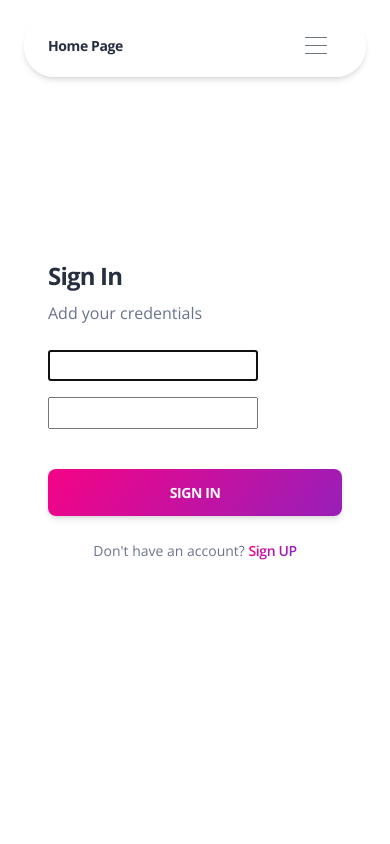
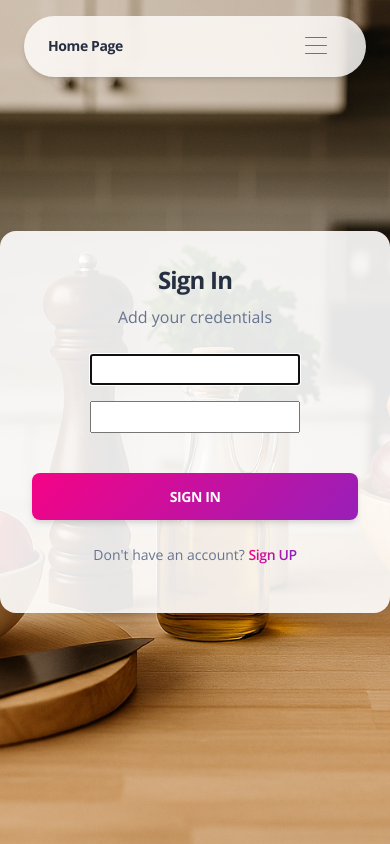
Before and after one commit to PavloDanylkiv/kitchen_manager, a Django app: page /accounts/login/ in a window 390 px wide. Run offline with Django 5.2, Linux system fonts and the light colour scheme; some libraries are stand-ins or nearby versions.

Commit message:
Add background image & reposition login card

```diff
--- a/templates/registration/login.html
+++ b/templates/registration/login.html
@@ -2,8 +2,27 @@
 
 {% block title %} Sign IN {% endblock title %}
 
-<!-- Specific CSS goes HERE -->
-{% block stylesheets %}{% endblock stylesheets %}
+{% block stylesheets %}
+  <style>
+    .fullpage-background {
+      background-image: url('{{ ASSETS_ROOT }}/img/login-page.png');
+      background-size: cover;
+      background-position: center;
+      min-height: 100vh;
+      display: flex;
+      align-items: center;
+      justify-content: center;
+    }
+    .login-card {
+      background: rgba(255, 255, 255, 0.9);
+      border-radius: 1rem;
+      padding: 2rem;
+      max-width: 420px;
+      width: 100%;
+      box-shadow: 0 4px 10px rgba(0, 0, 0, 0.1);
+    }
+  </style>
+{% endblock stylesheets %}
 
 {% block body_class %} sign-in-illustration {% endblock body_class %}
 
@@ -11,28 +30,19 @@
 
   {% include "includes/navigation-auth.html" %}
 
-  <section>
-    <div class="page-header section-height-100">
-      <div class="container">
-        <div class="row">
-          <div class="col-xl-4 col-lg-5 col-md-7 d-flex flex-column mx-lg-0 mx-auto">
-            <div class="card card-plain">
-              <div class="card-header pb-0 text-left">
+  <section class="fullpage-background">
+    <div class="login-card text-center">
       <h4 class="font-weight-bolder">Sign In</h4>
-                <p class="mb-0">
+      <p class="mb-4">
         {% if msg %}
           {{ msg | safe }}
         {% else %}
           Add your credentials
         {% endif %}
       </p>
-              </div>
-              <div class="card-body">
 
       <form method="post" action="" role="form">
-
         {% csrf_token %}
-
         <div class="mb-3">
           {{ form.username }}
         </div>
@@ -40,44 +50,21 @@
           {{ form.password }}
         </div>
         <div class="text-center">
-                    <button type="submit" name="login"
-                            class="btn btn-lg bg-gradient-primary btn-lg w-100 mt-4 mb-0">Sign in</button>
+          <button type="submit" name="login" class="btn btn-lg bg-gradient-primary btn-lg w-100 mt-4 mb-0">Sign in</button>
         </div>
       </form>
-              </div>
-              <div class="card-footer text-center pt-0 px-lg-2 px-1">
-                <p class="mb-4 text-sm mx-auto">
+
+      <div class="mt-4">
+        <p class="text-sm">
           Don't have an account?
           <a href="{% url 'restaurant:cook-create' %}" class="text-primary text-gradient font-weight-bold">Sign UP</a>
         </p>
-              </div>
-            </div>
-          </div>
-          <div class="col-6 d-lg-flex d-none h-100 my-auto pe-0 position-absolute top-0 end-0 text-center justify-content-center flex-column">
-            <div class="position-relative bg-gradient-primary h-100 m-3 px-7 border-radius-lg d-flex flex-column justify-content-center">
-              <img src="{{ ASSETS_ROOT }}/img/shapes/pattern-lines.svg" alt="pattern-lines" class="position-absolute opacity-4 start-0">
-              <div class="position-relative">
-                <img class="max-width-500 w-100 position-relative z-index-2" src="{{ ASSETS_ROOT }}/img/illustrations/chat.png">
-              </div>
-              <h4 class="mt-5 text-white font-weight-bolder">
-                Soft UI Design System
-              </h4>
-              <p class="text-white">
-                &copy; <a target="_blank" class="text-white" href="https://bit.ly/3fKQZaL" target="_blank">Creative Tim</a>
-                - Coded by <a class="text-white" target="_blank" href="https://appseed.us" target="_blank">AppSeed</a>.
-              </p>
-            </div>
-          </div>
-        </div>
       </div>
     </div>
   </section>
 
 {% endblock content %}
 
-<!-- Specific JS goes HERE -->
 {% block javascripts %}
-
   <script src="{{ ASSETS_ROOT }}/js/soft-design-system.min.js?v=1.0.1" type="text/javascript"></script>
-
 {% endblock javascripts %}
```
Lines whose indentation alone changed are shown as unchanged.
